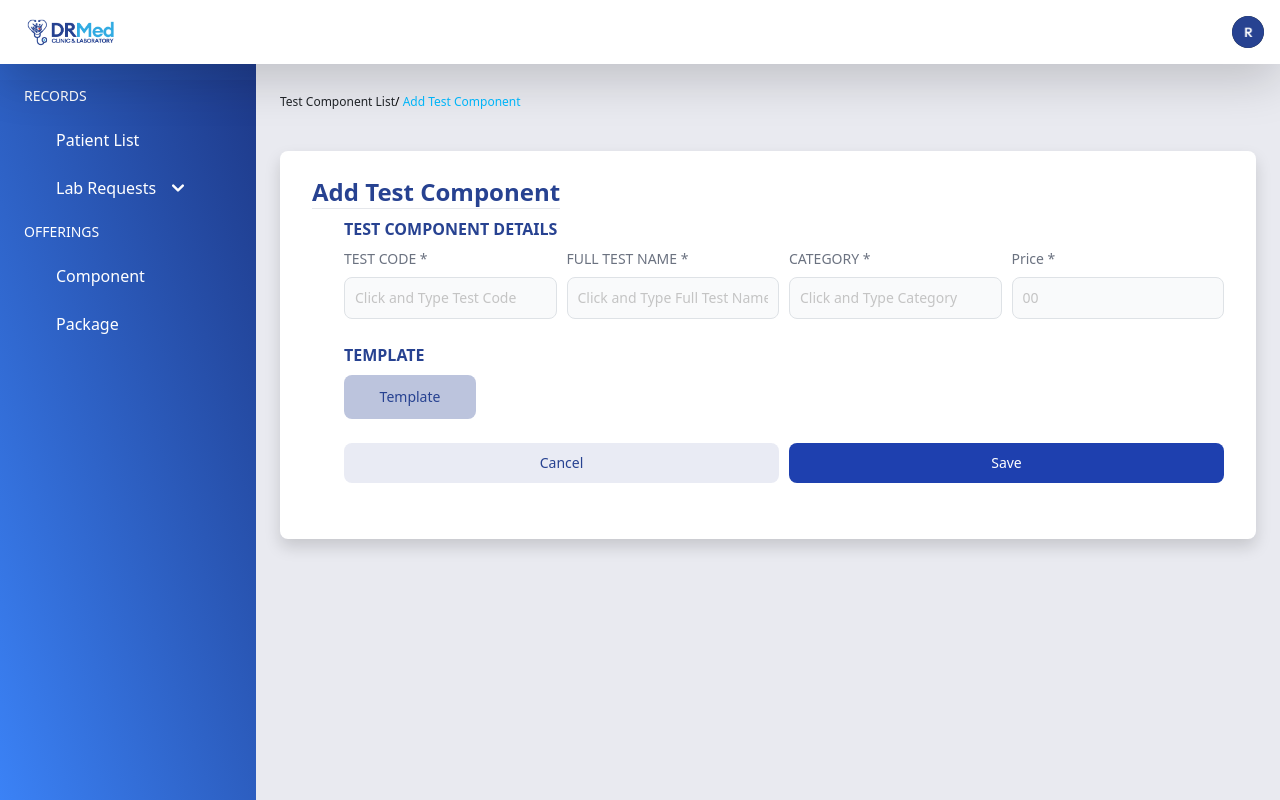
After one commit to daveigh-abogado/drmedlab, a Django app: page /add_testcomponent in a window 1280 px wide. The commit adds this page. Run offline with Django 5.2, Linux system fonts and the light colour scheme; style sheets or scripts are compiled from the project's sources; some libraries are stand-ins or nearby versions.

Commit message:
added the add test component page

```diff
--- /dev/null
+++ b/labreqsys/templates/labreqsys/add_testcomponent.html
@@ -0,0 +1,96 @@
+{% extends 'labreqsys/base.html' %}
+{% load static tailwind_tags %}
+
+{% block content %}
+<div class="breadbutton my-4">
+    <ul class="breadcrumb">
+        <li><a href="{% url 'testComponents' %}">Test Component List</a></li>
+        <li><a href="#" class="current">Add Test Component</a></li>
+    </ul>
+</div>
+
+
+
+<div class="w-full h-hug p-8 pt-6 bg-white rounded-m shadow inline-flex flex-col justify-start items-start gap-2 overflow-hidden">
+    <!-- Add Test Component Header -->
+    <div class="flex justify-between items-center rounded-t border-b sm:mb-4">
+        <h1 class="text-mm font-semibold text-blue-900">
+            Add Test Component
+        </h1>
+    </div>
+    <div class="ml-3 pl-5"> <!--TO FRONTEND: ADJUST AS NEEDED THE LACK OF PADDING WAS BOTHERING ME LNG SINCE MERON SA FIGMA-->
+        <!-- Form Body -->
+        <form id="form" method="POST" action="#" class="gap-2.5">{% csrf_token %} <!--TO BACKEND: CHECK THIS-->
+
+            <!--TEST COMPONENT DETAILS-->
+            <div class="text-left text-base font-semibold text-blue-900 uppercase mb-2">Test Component Details</div>
+
+            <div class="grid gap-2.5 mb-4 sm:grid-cols-4"> <!--TO BACKEND: don't forget to fill in for=""-->
+                <div>
+                    <label for="test_code" class="block mb-2 text-left text-sm font-medium text-gray-500 uppercase">Test Code *</label>
+                    <input type="text" name="test_code" id="test_code" class="bg-gray-50 border border-gray-300 text-gray-900 text-sm rounded-lg focus:ring-primary-600 focus:border-primary-600 block w-full p-2.5" placeholder="Click and Type Test Code" required="" pattern="^[A-Za-z\s]+$" title="Use letters and spaces only.">
+                </div>
+                <div>
+                    <label for="test_name" class="block mb-2 text-left text-sm font-medium text-gray-500 uppercase">Full Test Name *</label>
+                    <input type="text" name="test_name" id="test_name" class="bg-gray-50 border border-gray-300 text-gray-900 text-sm rounded-lg focus:ring-primary-600 focus:border-primary-600 block w-full p-2.5" placeholder="Click and Type Full Test Name" required="" pattern="^[A-Za-z\s]+$" title="Use letters and spaces only.">
+                </div>
+                <div>
+                    <label for="category" class="block mb-2 text-left text-sm font-medium text-gray-500 uppercase">Category *</label>
+                    <input type="text" name="category" id="category" class="bg-gray-50 border border-gray-300 text-gray-900 text-sm rounded-lg focus:ring-primary-600 focus:border-primary-600 block w-full p-2.5" placeholder="Click and Type Category" required="" pattern="^[A-Za-z\s]+$" title="Use letters and spaces only.">
+                </div>
+                <div> <!--TO FRONTEND: adjust price width to be smaller than the other fields plsplspls-->
+                    <label for="price" class="block mb-2 text-left text-sm font-medium text-gray-500">Price *</label>
+                    <input type="text" name="price" id="price" class="bg-gray-50 border border-gray-300 text-gray-900 text-sm rounded-lg focus:ring-primary-600 focus:border-primary-600 block w-full p-2.5" placeholder="00" required="" pattern="^\d+(\.\d{2})?$" title="Enter a valid price with exactly 2 decimal places (e.g., 12 or 12.34)">
+                </div>
+            </div>
+
+            <!--TEMPLATE-->
+            <div class="text-left text-base font-semibold text-blue-900 uppercase mb-2 mt-6">Template</div>
+            <div class="grid gap-2.5 mb-4"> <!--TO FRONTEND: paayos ng hover-->
+                <button class="w-full justify-center text-blue-900 inline-flex items-center bg-blue-555 bg-opacity-10 hover:bg-blue-900-10 focus:ring-4 focus:outline-none focus:ring-primary-300 font-medium rounded-lg text-sm px-5 py-2.5 text-center" style="max-width: 15%;"> <!--TO FRONTEND: BUTTON WIDTH IS HARDCODED-->
+                    <svg class="w-6 h-6" fill="currentColor" viewBox="0 0 20 20" xmlns="http://www.w3.org/2000/svg"><path fill-rule="evenodd" d="M10 5a1 1 0 011 1v3h3a1 1 0 110 2h-3v3a1 1 0 11-2 0v-3H6a1 1 0 110-2h3V6a1 1 0 011-1z" clip-rule="evenodd"></path></svg>
+                    <a href="#" class="text-blue-900 no-underline">Template</a>
+                </button>
+            </div>
+            <div class="grid gap-2.5 mb-4 sm:grid-cols-2">
+                <div>
+                    <button class="w-full justify-center text-blue-900 inline-flex items-center bg-blue-900-10 bg-opacity-10 hover:bg-blue-900-10 focus:ring-4 focus:outline-none focus:ring-primary-300 font-medium rounded-lg text-sm px-5 py-2.5 text-center">
+                        <!--TO FRONTEND: paayos ng border color and hover-->
+                        Cancel
+                    </button>
+                </div>
+                <div>
+                    <button type="submit" class="w-full justify-center text-white inline-flex items-center bg-primary-700 hover:bg-primary-800 focus:ring-4 focus:outline-none focus:ring-primary-300 font-medium rounded-lg text-sm px-5 py-2.5 text-center ">
+                        Save
+                    </button>
+                </div>
+            </div>
+
+        </form>
+    </div>
+</div>
+
+{% endblock content %}
+
+{% block styles %}
+<style>
+    ul.breadcrumb li {
+        display: inline;
+        font-size: 12px;
+    }
+
+    ul.breadcrumb li+li:before {
+        color: black;
+        content: "/\00a0";
+    }
+
+    ul.breadcrumb .current {
+        color: #00BAFF;
+    }
+
+    .breadbutton{
+        display: flex;
+        justify-content: space-between;
+    }
+</style>
+{% endblock styles %}
--- a/labreqsys/templates/labreqsys/testComponents.html
+++ b/labreqsys/templates/labreqsys/testComponents.html
@@ -66,8 +66,8 @@
 
             <!--ADD PATIENT BUTTON: the orginal href -> {% url 'add_patient'%} -->
             <div class="col ms-auto text-end">
-                <button id="addPatientButton" data-modal-target="defaultModal" data-modal-toggle="defaultModal" class="text-white px-6 py-2 bg-primary-700 font-bold rounded-lg text-ssm" type="button">
-                    Add Patient
+                <button id="addPatientButton" class="text-white px-6 py-2 bg-primary-700 font-bold rounded-lg text-ssm" type="button">
+                    <a href="{% url 'add_testcomponent' %}" class="text-white no-underline">Add Test Component</a>
                 </button>
             </div>
         </div>
@@ -106,7 +106,7 @@
                         <td class="px-6 py-2">₱{{ t.component_price }}</td>
                         <th scope="row" class="px-6 py-2 font-medium text-blue-500 whitespace-nowrap text-center no-underline">
                             <a href="#" class = "no-underline ">
-                                View
+                                View Template
                             </a>
                         </th>
                     </tr>
--- a/labreqsys/urls.py
+++ b/labreqsys/urls.py
@@ -9,6 +9,7 @@ urlpatterns = [
     path('patientList', views.patientList, name='patientList'),
     path('labRequests', views.labRequests, name='labRequests'),
     path('testComponents', views.testComponents, name='testComponents'),
+    path('add_testcomponent', views.add_testcomponent, name='add_testcomponent'),
     path('view_patient/<int:pk>/', views.view_patient, name='view_patient'),
     path('add_labreq/<int:pk>/', views.add_labreq, name = 'add_labreq'),
     path('add_labreq_details/<int:pk>/', views.add_labreq_details, name = 'add_labreq_details'),
--- a/labreqsys/views.py
+++ b/labreqsys/views.py
@@ -111,6 +111,12 @@ def view_patient(request, pk):
         'pickups': 'Collected',  # Replace with actual pickup status
         'emails': 'Collected'  # Replace with actual email status
     })
+
+def add_testcomponent(request):
+    """
+    Display a form to add a new test component.
+    """
+    return render(request, 'labreqsys/add_testcomponent.html')
 
 def add_labreq(request, pk):
     """
--- a/theme/static/css/dist/styles.css
+++ b/theme/static/css/dist/styles.css
@@ -1523,6 +1523,10 @@ select {
   background-color: rgba(39, 66, 145, 0.1);
 }
 
+.bg-blue-555 {
+  background-color: rgba(188, 196, 221, 1.0);
+} /*added this for + template button*/
+
 
 .bg-blue-950 {
   --tw-bg-opacity: 1;
```
